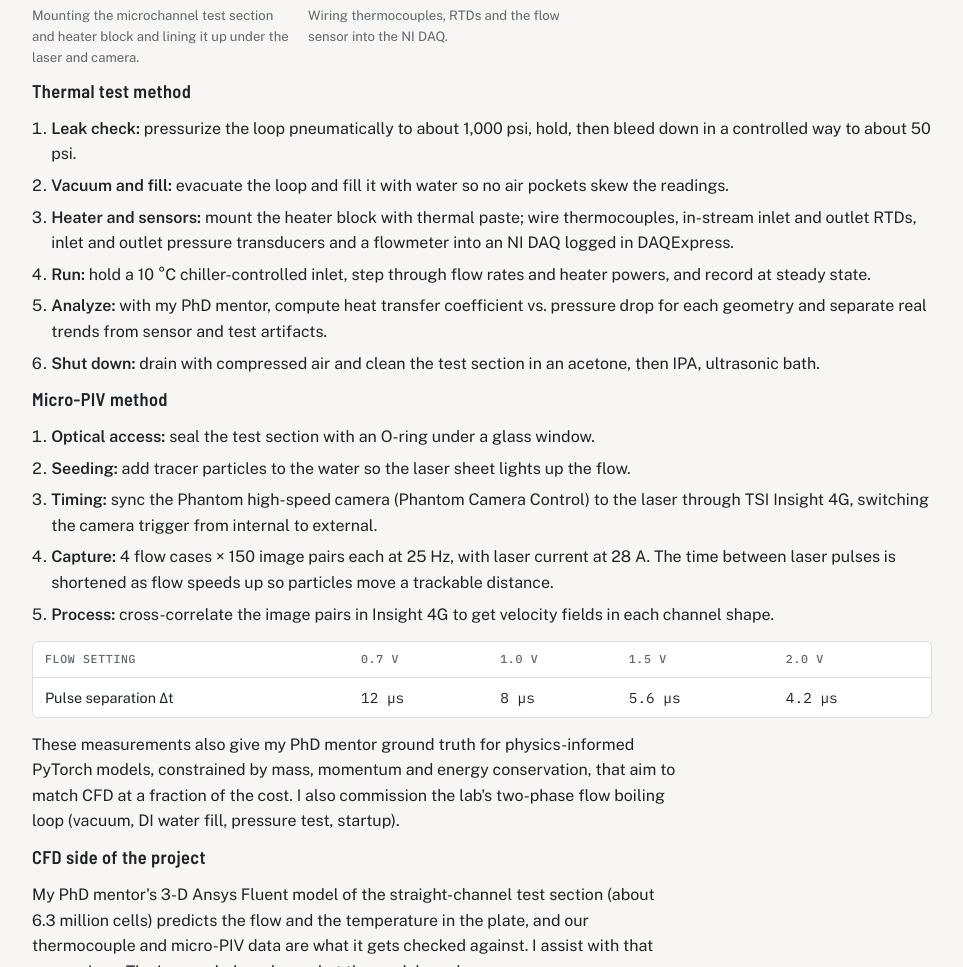
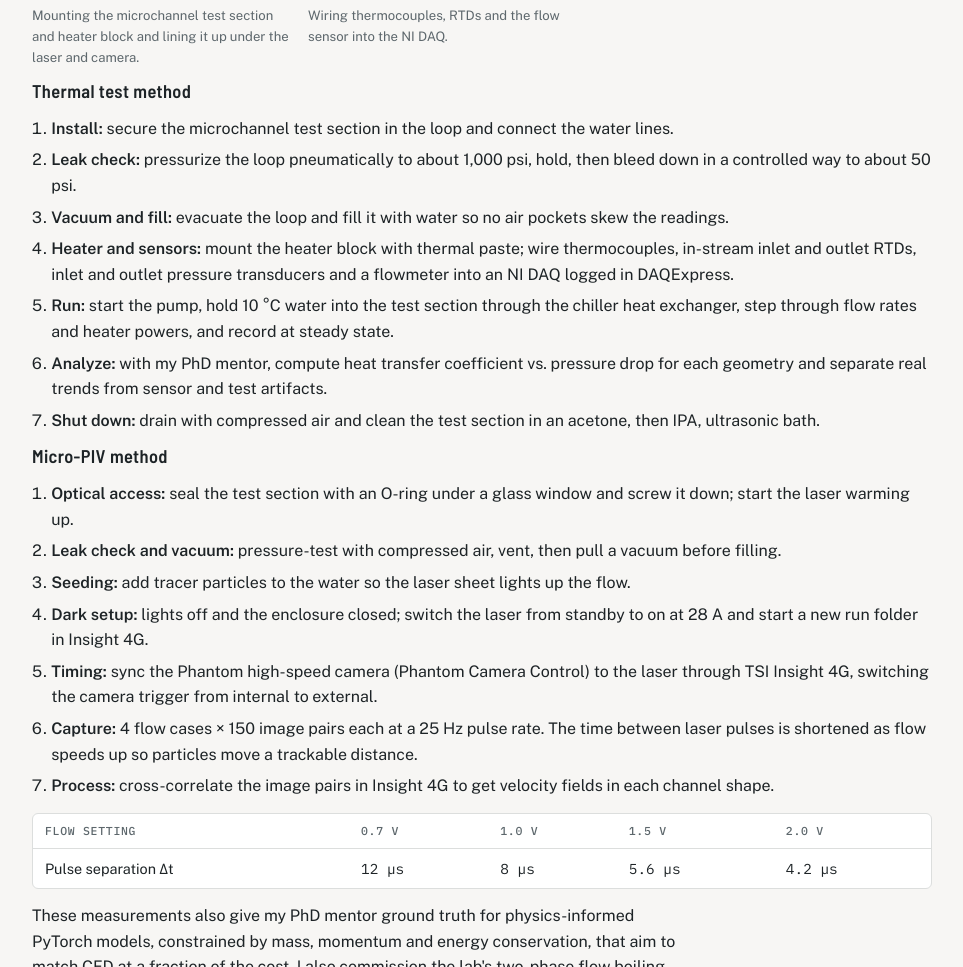
Before and after one commit to SamLi-Digital/SamLi-Digital.github.io, a plain HTML site: page index.html in a window 1280 px wide. Shown: the part 6780-7747 px from the top of the page, without its empty margins (158-1121 px from the left). Drawn offline with nearby package versions, Linux system fonts and the light colour scheme.

Commit message:
Match microchannel and PIV procedures to lab notes
Co-Authored-By: Claude Opus 5.5 <noreply@anthropic.com>
Claude-Session: https://claude.ai/code/session_01DhgHDpajNhggXGm1MdLkvr

```diff
--- a/index.html
+++ b/index.html
@@ -228,19 +228,22 @@ footer{font-size:.85rem;color:var(--muted)}
     </div>
     <h3>Thermal test method</h3>
     <ol>
+      <li><b>Install:</b> secure the microchannel test section in the loop and connect the water lines.</li>
       <li><b>Leak check:</b> pressurize the loop pneumatically to about 1,000 psi, hold, then bleed down in a controlled way to about 50 psi.</li>
       <li><b>Vacuum and fill:</b> evacuate the loop and fill it with water so no air pockets skew the readings.</li>
       <li><b>Heater and sensors:</b> mount the heater block with thermal paste; wire thermocouples, in-stream inlet and outlet RTDs, inlet and outlet pressure transducers and a flowmeter into an NI DAQ logged in DAQExpress.</li>
-      <li><b>Run:</b> hold a 10 °C chiller-controlled inlet, step through flow rates and heater powers, and record at steady state.</li>
+      <li><b>Run:</b> start the pump, hold 10 °C water into the test section through the chiller heat exchanger, step through flow rates and heater powers, and record at steady state.</li>
       <li><b>Analyze:</b> with my PhD mentor, compute heat transfer coefficient vs. pressure drop for each geometry and separate real trends from sensor and test artifacts.</li>
       <li><b>Shut down:</b> drain with compressed air and clean the test section in an acetone, then IPA, ultrasonic bath.</li>
     </ol>
     <h3>Micro-PIV method</h3>
     <ol>
-      <li><b>Optical access:</b> seal the test section with an O-ring under a glass window.</li>
+      <li><b>Optical access:</b> seal the test section with an O-ring under a glass window and screw it down; start the laser warming up.</li>
+      <li><b>Leak check and vacuum:</b> pressure-test with compressed air, vent, then pull a vacuum before filling.</li>
       <li><b>Seeding:</b> add tracer particles to the water so the laser sheet lights up the flow.</li>
+      <li><b>Dark setup:</b> lights off and the enclosure closed; switch the laser from standby to on at 28 A and start a new run folder in Insight 4G.</li>
       <li><b>Timing:</b> sync the Phantom high-speed camera (Phantom Camera Control) to the laser through TSI Insight 4G, switching the camera trigger from internal to external.</li>
-      <li><b>Capture:</b> 4 flow cases × 150 image pairs each at 25 Hz, with laser current at 28 A. The time between laser pulses is shortened as flow speeds up so particles move a trackable distance.</li>
+      <li><b>Capture:</b> 4 flow cases × 150 image pairs each at a 25 Hz pulse rate. The time between laser pulses is shortened as flow speeds up so particles move a trackable distance.</li>
       <li><b>Process:</b> cross-correlate the image pairs in Insight 4G to get velocity fields in each channel shape.</li>
     </ol>
     <div class="tbl"><table>
```
